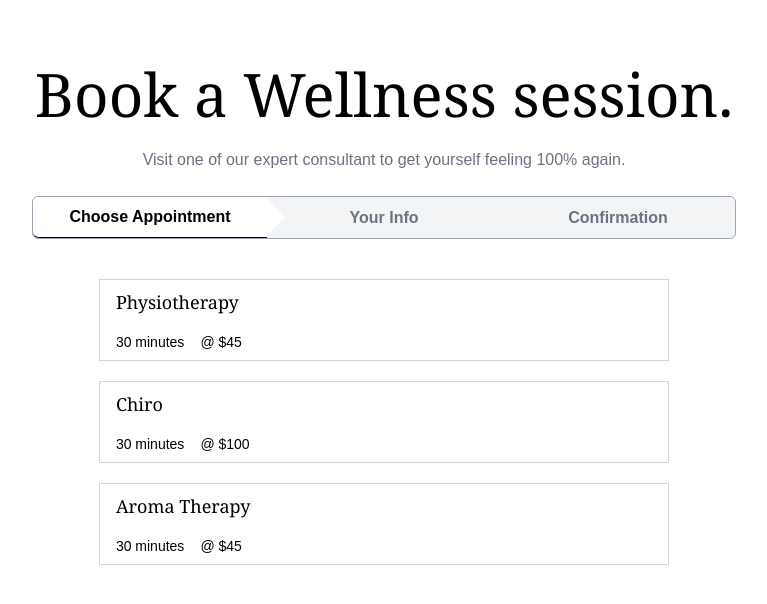
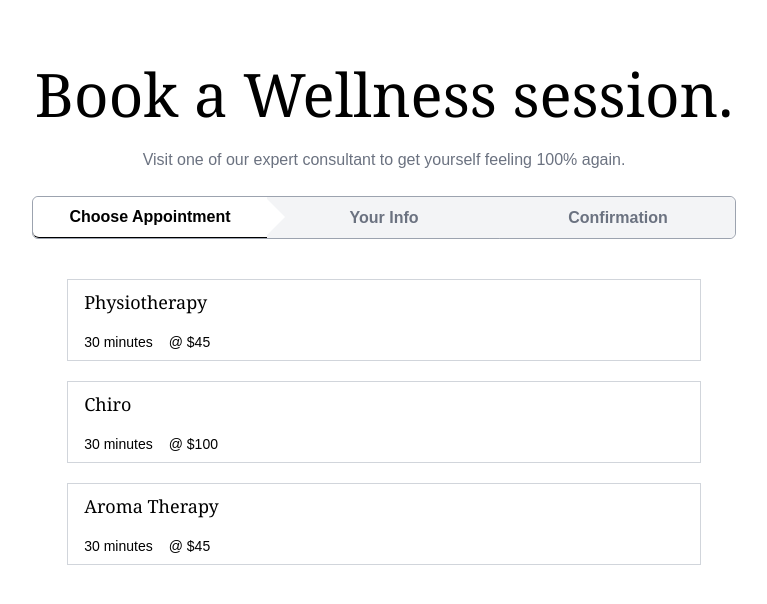
Before and after one commit to felixgohh/veyor-wellness, a React (Create React App) app: page / in a window 1280 px wide. Shown: the top 604 px of the page, without its empty margins (256-1023 px from the left). Built offline with nearby package versions, Linux system fonts and the light colour scheme.

Commit message:
remove width class

```diff
--- a/src/pages/BookingPage.tsx
+++ b/src/pages/BookingPage.tsx
@@ -79,7 +79,7 @@
           name="session"
           render={({ field: { onChange } }) => {
             return (
-              <div className="flex flex-col gap-5 w-[90%] mx-auto">
+              <div className="flex flex-col gap-5">
                 {SESSION_LIST.map((session) => (
                   <SessionCard
                     key={session.name}
```
